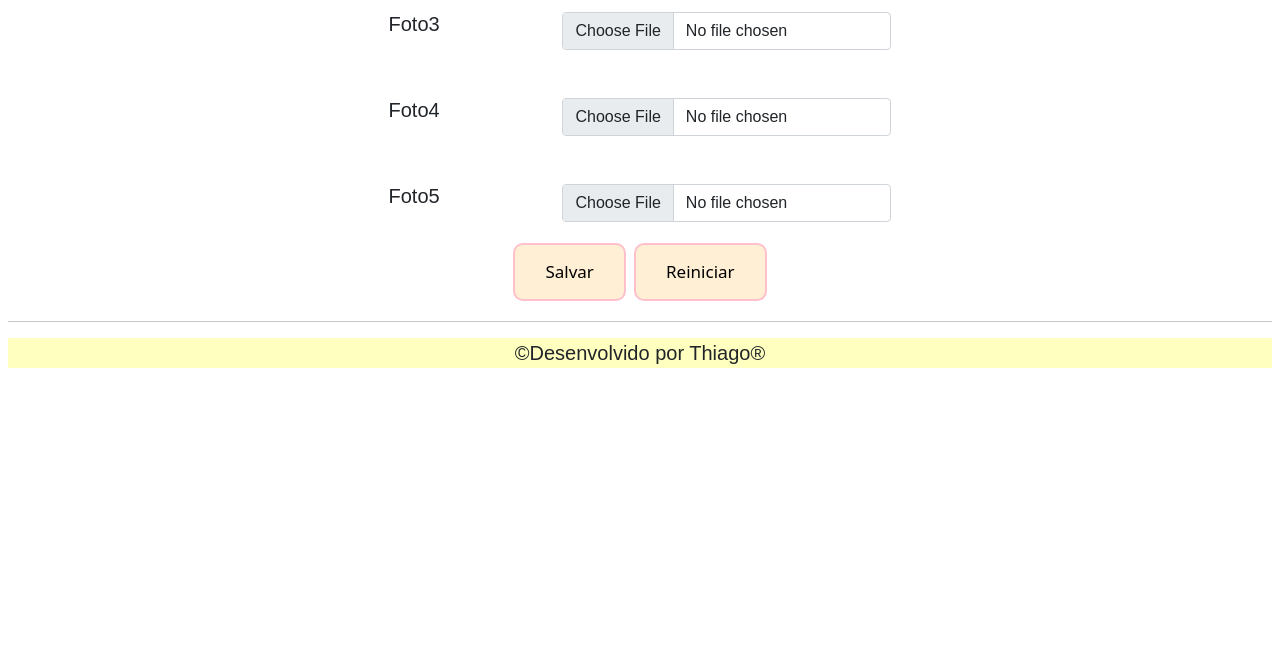
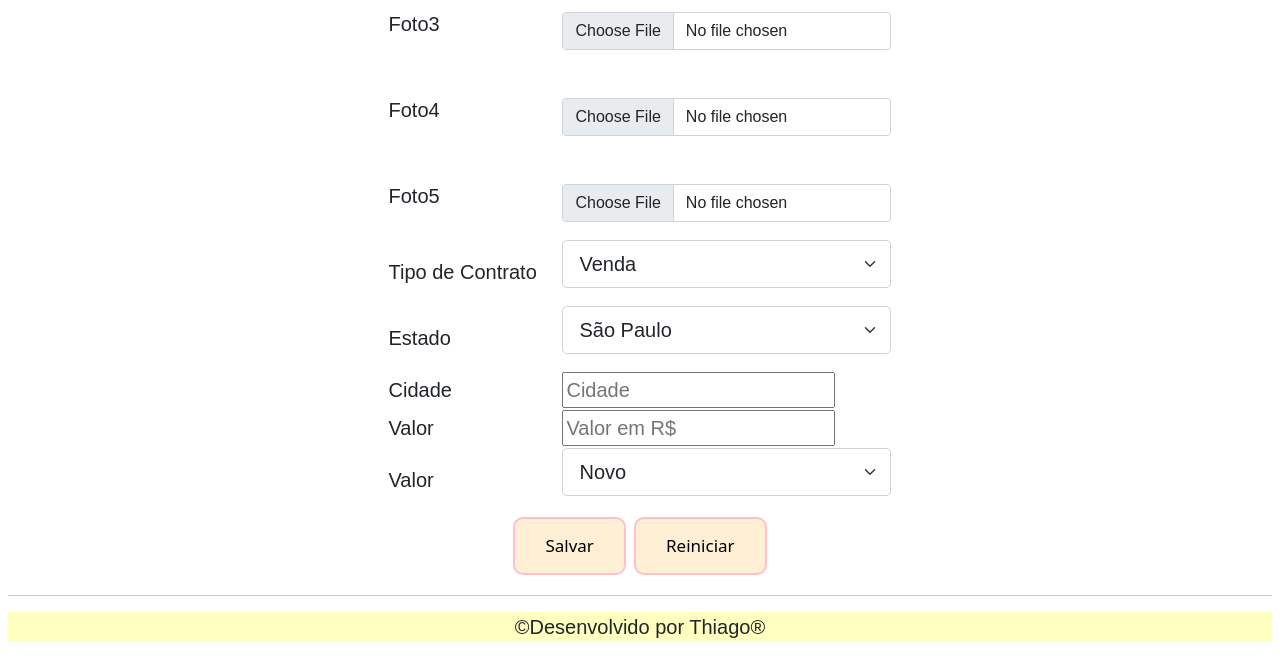
Before and after one commit to tlima1011/kitnet, a Django app: page /imovel/cadastro/ in a window 1280 px wide. Shown: the part 883-1541 px from the top of the page. Before the commit the page ends 1251 px from the top, so only its background shows below. Run offline with Django 3.2, Linux system fonts and the light colour scheme; the visitor is signed in with stand-in values (Sample User, id 1); some libraries are stand-ins or nearby versions.

Commit message:
Pagina de formulario de cadastro de imovel

```diff
--- a/templates/cadastro.html
+++ b/templates/cadastro.html
@@ -124,7 +124,69 @@
                     </div>
                   </td>
                 </tr>
-
+                <tr>
+                    <td>Tipo de Contrato</td>
+                    <td>
+                        <select class="form-select form-select-lg mb-3" aria-label=".form-select-sm example">
+                          <option value="Venda">Venda</option>
+                          <option value="Aluguel">Aluguel</option>
+                        </select>
+                    </td>
+                </tr>
+                <tr>
+                    <td>Estado</td>
+                    <td>
+                        <select class="form-select form-select-lg mb-3" aria-label=".form-select-sm example">
+                          <option value="SP">São Paulo</option>
+                      <option value="AC">Acre</option>
+                      <option value="AL">Alagoas</option>
+                      <option value="AP">Amapá</option>
+                      <option value="AM">Amazonas</option>
+                      <option value="BA">Bahia</option>
+                      <option value="CE">Ceará</option>
+                      <option value="DF">Distrito Federal</option>
+                      <option value="ES">Espírito Santo</option>
+                      <option value="GO">Goiás</option>
+                      <option value="MA">Maranhão</option>
+                      <option value="MT">Mato Grosso</option>
+                      <option value="MS">Mato Grosso do Sul</option>
+                      <option value="MG">Minas Gerais</option>
+                      <option value="PA">Pará</option>
+                      <option value="PB">Paraíba</option>
+                      <option value="PR">Paraná</option>
+                      <option value="PE">Pernambuco</option>
+                      <option value="PI">Piauí</option>
+                      <option value="RJ">Rio de Janeiro</option>
+                      <option value="RN">Rio Grande do Norte</option>
+                      <option value="RS">Rio Grande do Sul</option>
+                      <option value="RO">Rondônia</option>
+                      <option value="RR">Roraima</option>
+                      <option value="SC">Santa Catarina</option>
+                      <option value="SE">Sergipe</option>
+                      <option value="TO">Tocantins</option>
+                    </td>
+                </tr>
+                <tr>
+                    <td>Cidade</td>
+                    <td>
+                        <input type="text" name="cidade" maxlength="40" placeholder="Cidade">
+                    </td>
+                </tr>
+                <tr>
+                    <td>Valor</td>
+                    <td>
+                        <input type="number" name="valor" maxlength="40" placeholder="Valor em R$">
+                    </td>
+                </tr>
+                <tr>
+                    <td>Valor</td>
+                    <td>
+                        <select class="form-select form-select-lg mb-3" aria-label=".form-select-sm example">
+                          <option value="novo">Novo</option>
+                          <option value="usado">Usado</option>
+                        </select>
+                    </td>
+                </tr>
                 <br>
                 <br>
           </table>
```
